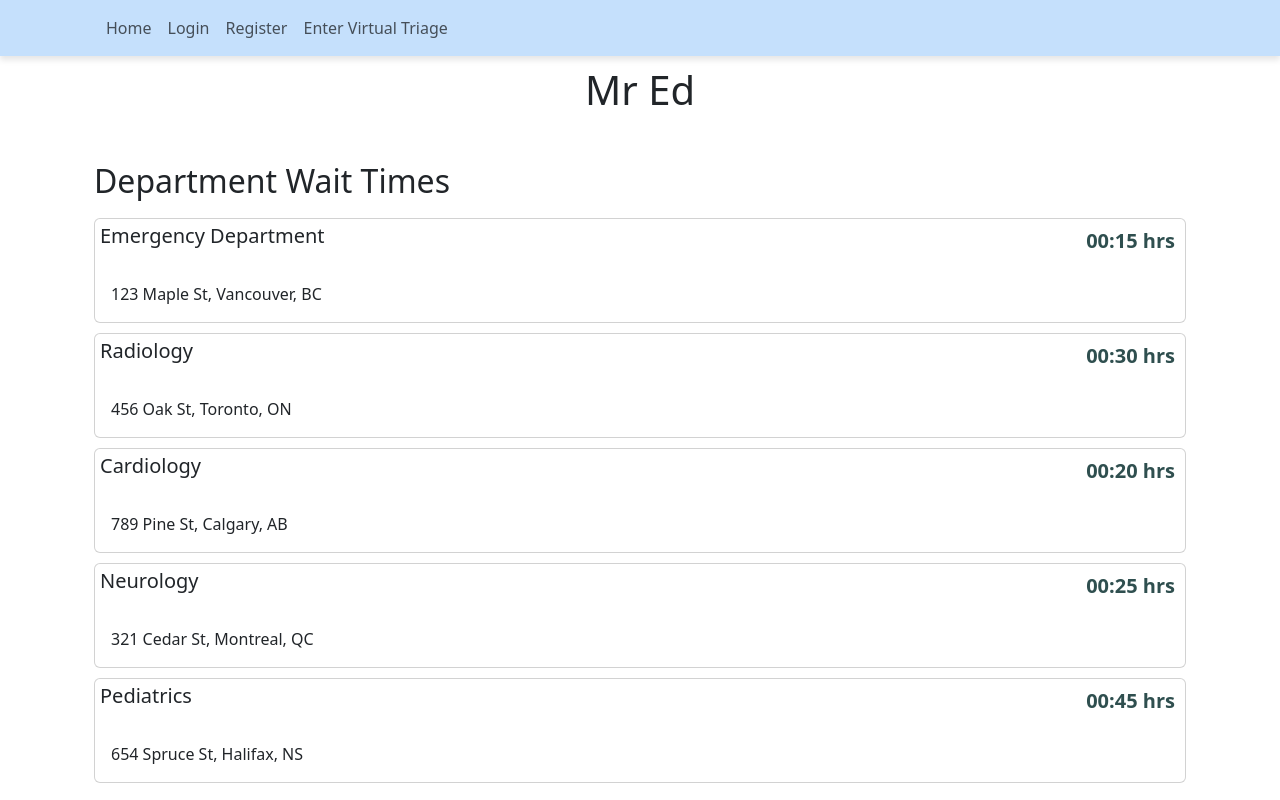
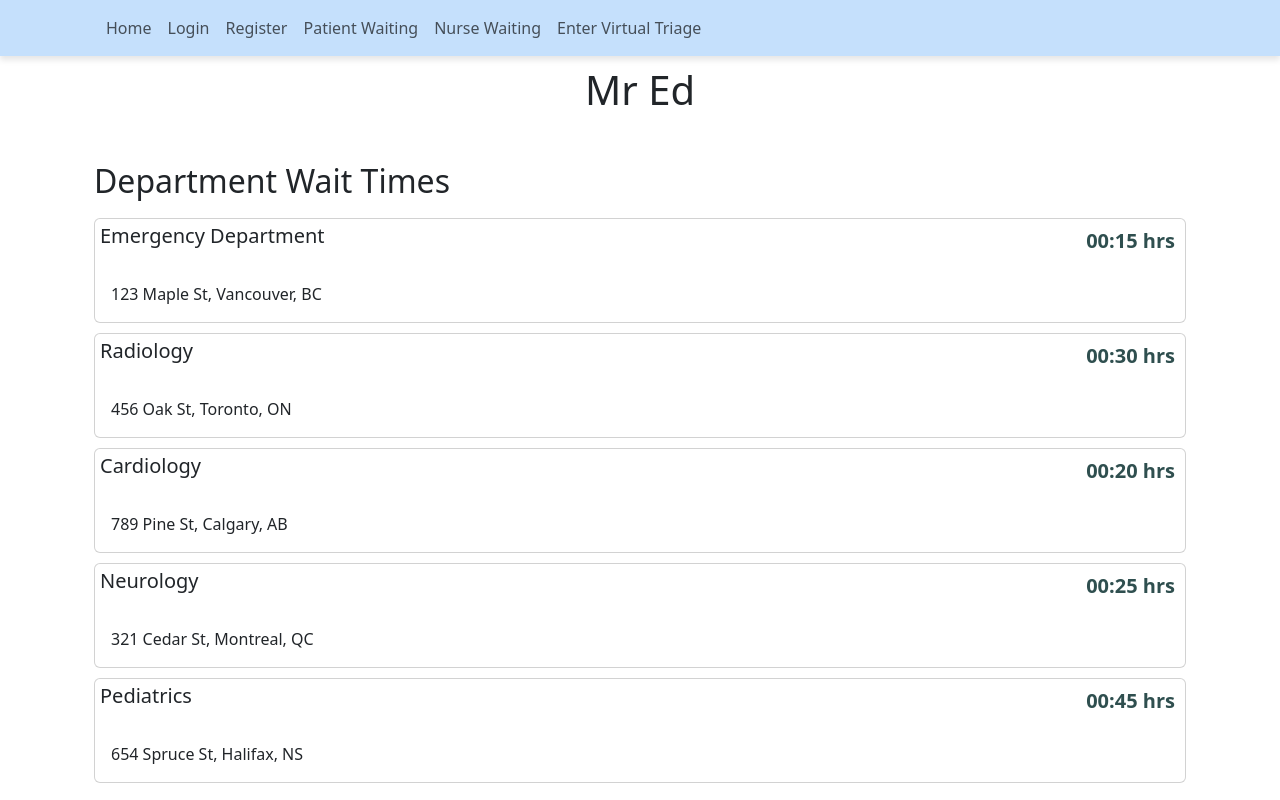
Before and after one commit to liamtannerr/Virtual-Triage-System, a React (Create React App) app in the folder app/mr_ed/: page / in a window 1280 px wide. Built offline with nearby package versions, Linux system fonts and the light colour scheme; no server answers.

Commit message:
Tickets are clickable without errors

```diff
--- a/app/mr_ed/src/components/EDNavbar.js
+++ b/app/mr_ed/src/components/EDNavbar.js
@@ -15,8 +15,8 @@ function EDNavbar() {
               <Nav.Link href="/">Home</Nav.Link>
               <Nav.Link href="/login">Login</Nav.Link>
               <Nav.Link href="/register">Register</Nav.Link>
-              {/* <Nav.Link href="/patientWaiting">Patient Waiting</Nav.Link>
-              <Nav.Link href="/nurseWaiting">Nurse Waiting</Nav.Link> */}
+              <Nav.Link href="/patientWaiting">Patient Waiting</Nav.Link>
+              <Nav.Link href="/nurseWaiting">Nurse Waiting</Nav.Link>
               <Nav.Link href="/enter">Enter Virtual Triage</Nav.Link>
             </Nav>
           </Navbar.Collapse>
--- a/app/mr_ed/src/components/nurseWaiting.js
+++ b/app/mr_ed/src/components/nurseWaiting.js
@@ -67,8 +67,8 @@ const NurseWaiting = () => {
             <p><strong>User:</strong> {selectedTicket.user}</p>
             <p><strong>Emergency Department:</strong> {selectedTicket.ED}</p>
             <p><strong>Duration of Symptoms:</strong> {selectedTicket.durationOfSymptoms}</p>
-            <p><strong>Allergies:</strong> {selectedTicket.listAllergies.join(', ')}</p>
-            <p><strong>Past Medical Conditions:</strong> {selectedTicket.pastMedicalConditions.join(', ')}</p>
+            <p><strong>Allergies:</strong> {Array.isArray(selectedTicket.listAllergies) ? selectedTicket.listAllergies.join(', ') : selectedTicket.listAllergies}</p>
+            <p><strong>Past Medical Conditions:</strong> {Array.isArray(selectedTicket.pastMedicalConditions) ? selectedTicket.pastMedicalConditions.join(', ') : selectedTicket.pastMedicalConditions}</p>
 
             <h3>General Symptoms</h3>
             {renderSymptoms(selectedTicket.generalSymptoms)}
```
